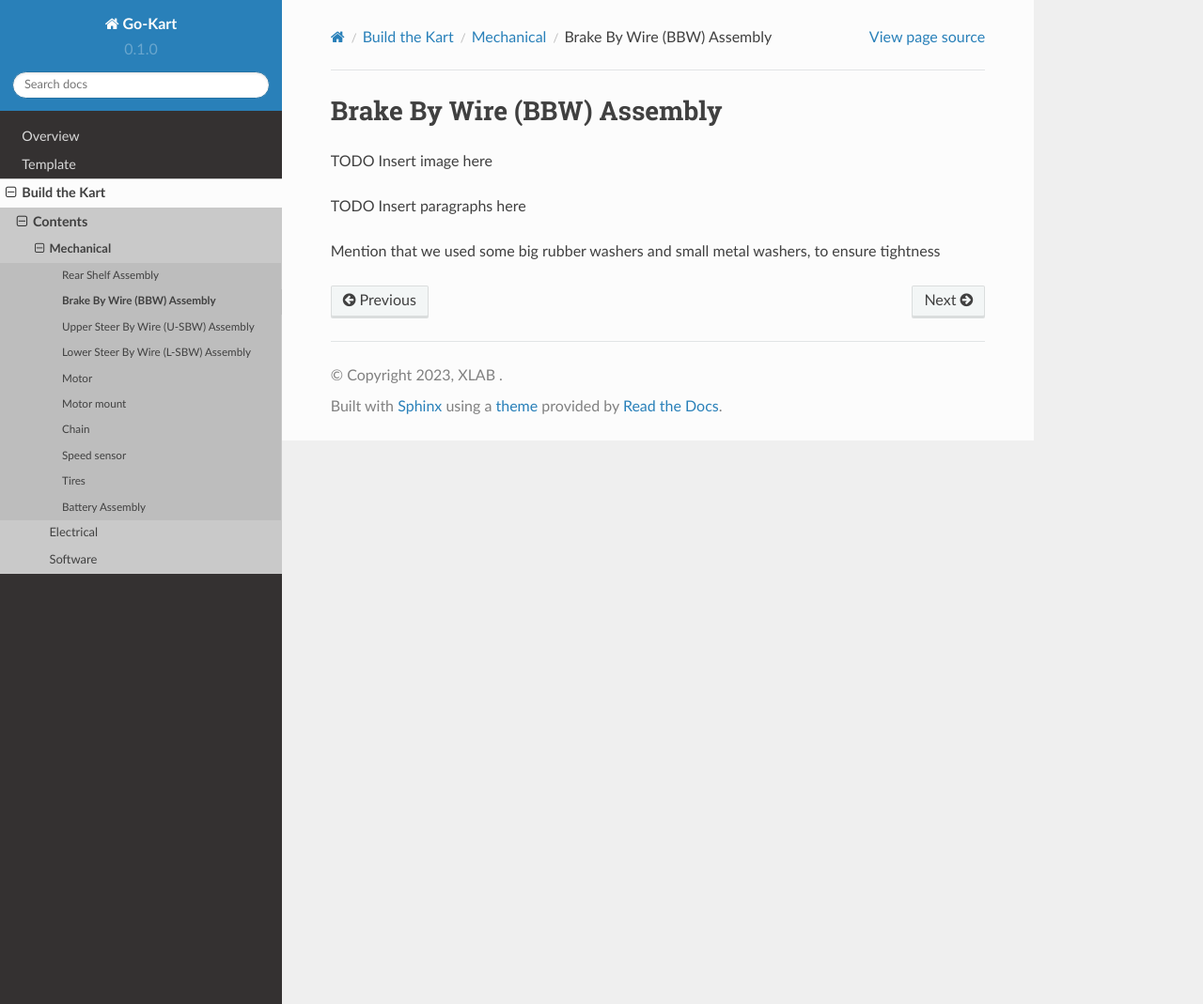
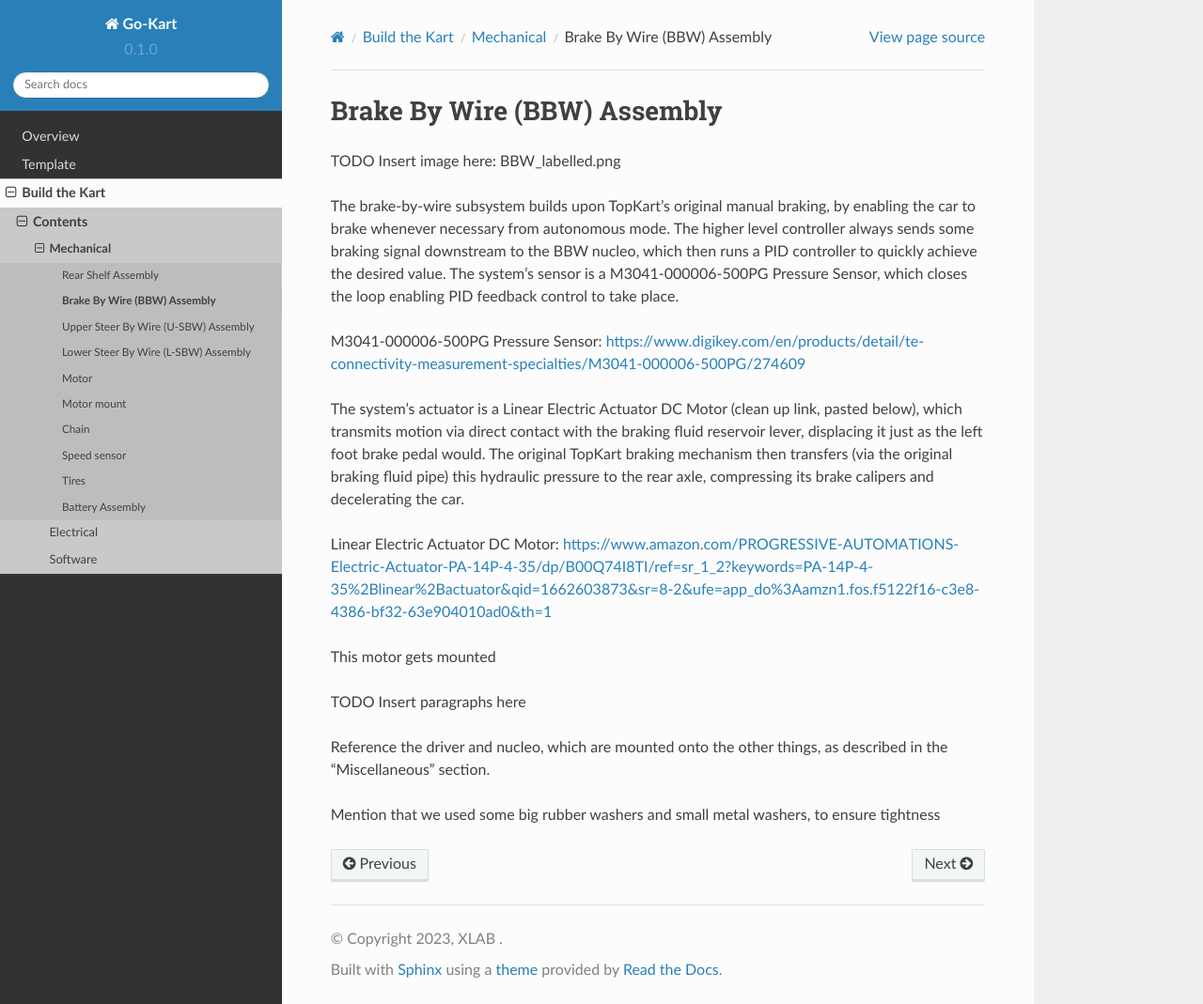
Before and after one commit to mlab-upenn/Go-Kart, a Sphinx documentation site: the page built from docs/source/Build-the-Kart/Mechanical/BBW_mechanical.rst, in a window 1280 px wide and 1069 px high. Shown: the whole window at 94% size. Built offline with Sphinx 7.4.7 and the Read the Docs theme 2.0.0, drawn with Linux system fonts in a browser that asks for light colours; pages that are not in the unit, such as notebooks, are missing from menus.

Commit message:
progress on BBW writeup

```diff
--- a/docs/source/Build-the-Kart/Mechanical/BBW_mechanical.rst
+++ b/docs/source/Build-the-Kart/Mechanical/BBW_mechanical.rst
@@ -3,11 +3,27 @@ Brake By Wire (BBW) Assembly
 ==================================
 
 
-TODO Insert image here
+TODO Insert image here: BBW_labelled.png
+
+The brake-by-wire subsystem builds upon TopKart's original manual braking, by enabling the car to brake whenever necessary from autonomous mode. The higher level controller always sends some braking signal downstream to the BBW nucleo, which then runs a PID controller to quickly achieve the desired value. The system's sensor is a M3041-000006-500PG Pressure Sensor, which closes the loop enabling PID feedback control to take place.
+
+M3041-000006-500PG Pressure Sensor: https://www.digikey.com/en/products/detail/te-connectivity-measurement-specialties/M3041-000006-500PG/274609
+
+The system's actuator is a Linear Electric Actuator DC Motor (clean up link, pasted below), which transmits motion via direct contact with the braking fluid reservoir lever, displacing it just as the left foot brake pedal would. The original TopKart braking mechanism then transfers (via the original braking fluid pipe) this hydraulic pressure to the rear axle, compressing its brake calipers and decelerating the car.
+
+Linear Electric Actuator DC Motor:
+https://www.amazon.com/PROGRESSIVE-AUTOMATIONS-Electric-Actuator-PA-14P-4-35/dp/B00Q74I8TI/ref=sr_1_2?keywords=PA-14P-4-35%2Blinear%2Bactuator&qid=1662603873&sr=8-2&ufe=app_do%3Aamzn1.fos.f5122f16-c3e8-4386-bf32-63e904010ad0&th=1
+
+This motor gets mounted
+
+
+
+
+
 
 
 TODO Insert paragraphs here
 
-
+Reference the driver and nucleo, which are mounted onto the other things, as described in the "Miscellaneous" section.
 
 Mention that we used some big rubber washers and small metal washers, to ensure tightness
--- a/docs/source/Build-the-Kart/Mechanical/Miscellaneous.rst
+++ b/docs/source/Build-the-Kart/Mechanical/Miscellaneous.rst
@@ -1,4 +1,7 @@
 
 Talk about all the various mounts that we glued in various spots, and include pictures of everything too.
 
+
+Include BBW driver and nucleo mount
+
 TODO
```
